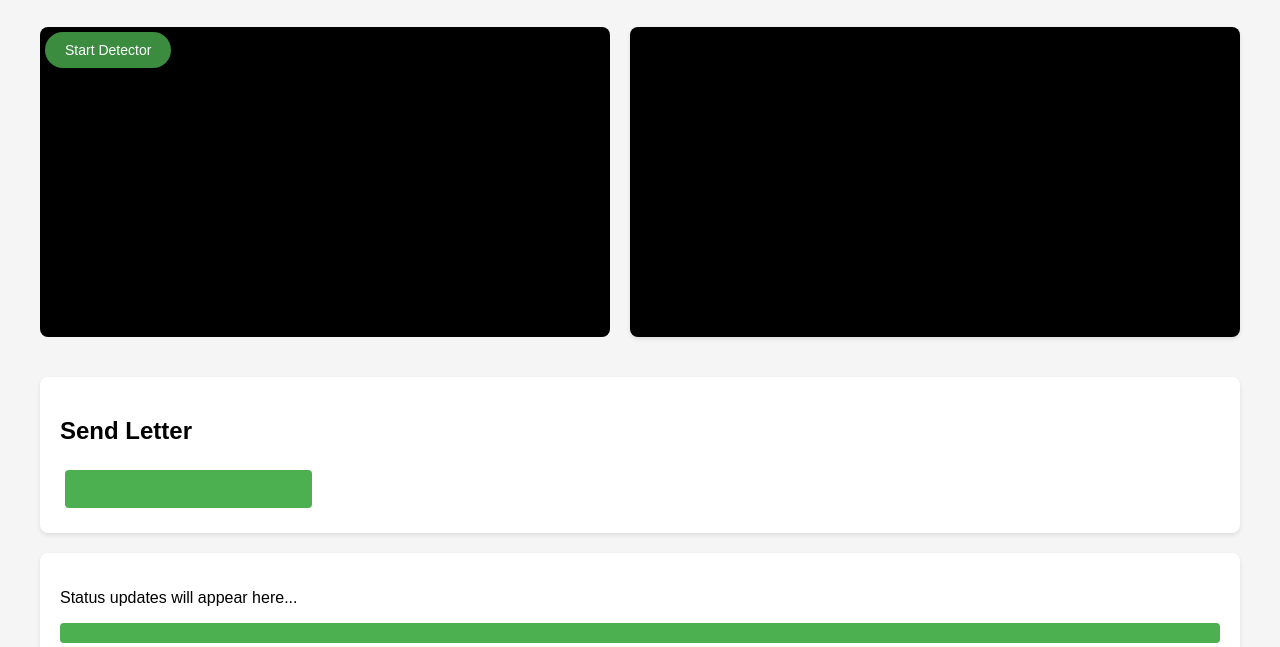
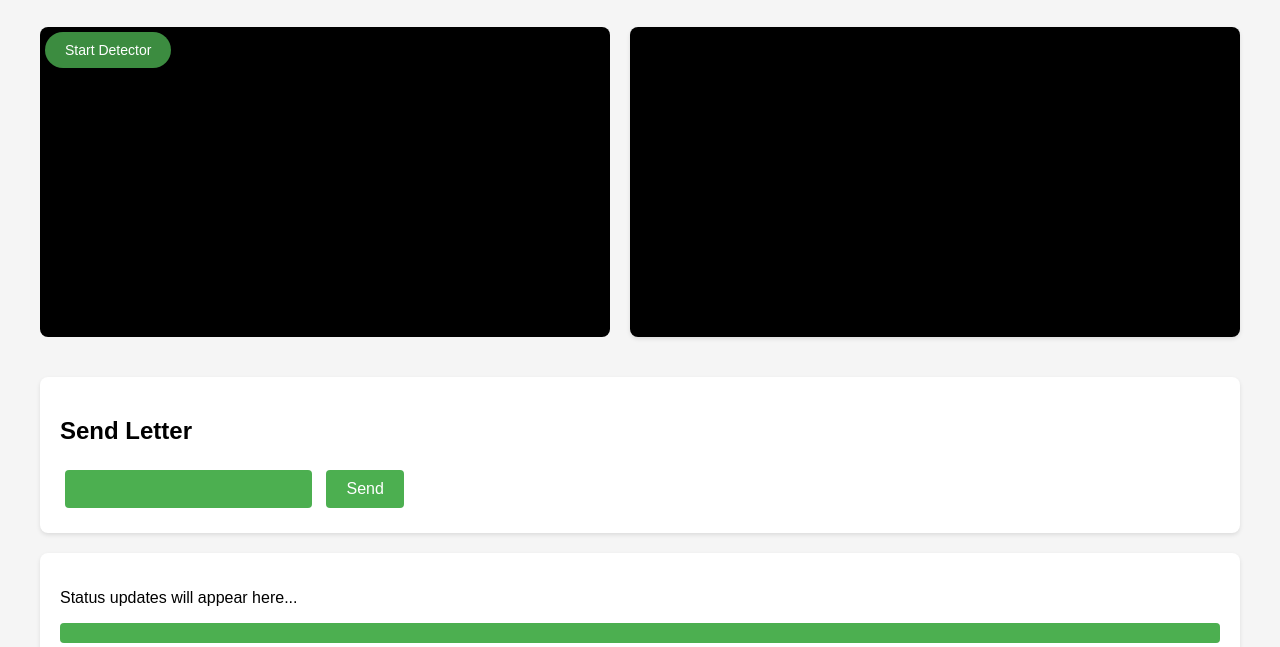
Before and after one commit to Aboidrees/sign-lang, a plain HTML site: page webpage/index.html in a window 1280 px wide. Shown: the part 153-800 px from the top of the page. Drawn offline with Linux system fonts and the light colour scheme.

Commit message:
update to translate hello

```diff
--- a/webpage/index.html
+++ b/webpage/index.html
@@ -38,7 +38,8 @@
   <!-- Image Upload Section -->
   <section id="send-letter-container">
     <h2>Send Letter</h2>
-    <input type="text" onkeyup="sendLetter(event)" id="letter" class="btn">
+    <input type="text" id="letter" class="btn">
+    <button id="send-btn" class="btn" onclick="sendLetter()">Send</button>
     <!-- loading, sent, error -->
     <span id="status"></span>
   </section>
@@ -196,9 +197,13 @@
     function sendLetter(event) {
       const status = document.getElementById("status");
       status.textContent = "Sending...";
-      const letter = event.target.value;
+      let letter = document.getElementById("letter").value;
 
-      fetch(`http://localhost:3000/send?letter=${letter}`)
+      if (letter === "hello") {
+        letter = "J";
+      }
+
+      fetch(`http://localhost:3000/send?letter=${letter.toUpperCase()}`)
         .then(data => {
           status.textContent = "sent";
         })
@@ -207,7 +212,7 @@
           status.textContent = "Error sending letter";
         }).finally(() => {
           // clear the input
-          event.target.value = "";
+          document.getElementById("letter").value = "";
         });
     }
 
```
